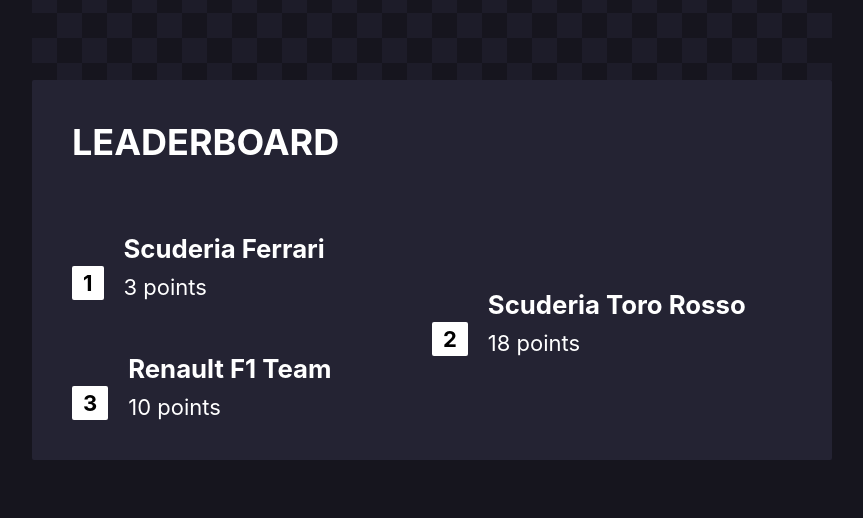
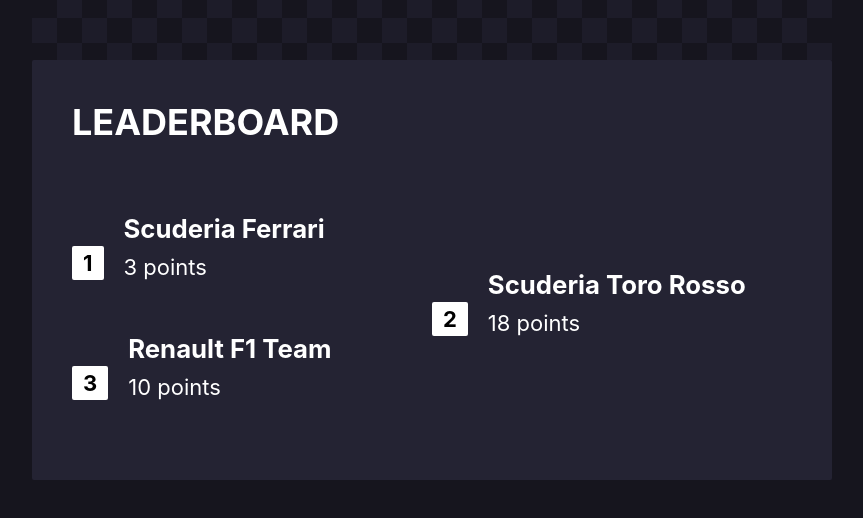
Before and after one commit to mattmoreira/f1-pub-quiz, a React (Create React App) app: page /leaderboard in a window 1280 px wide. Shown: the part 130-648 px from the top of the page, without its empty margins (208-1071 px from the left). Built offline with nearby package versions, Linux system fonts and the light colour scheme; a web font is replaced by a local one.

Commit message:
Fix padding on leaderboard

```diff
--- a/src/containers/quiz/leaderboard/quiz_leaderboard.module.css
+++ b/src/containers/quiz/leaderboard/quiz_leaderboard.module.css
@@ -1,5 +1,5 @@
 .container {
-  padding: 40px;
+  padding: 40px 40px 80px;
 }
 
 .subtitle {
```
